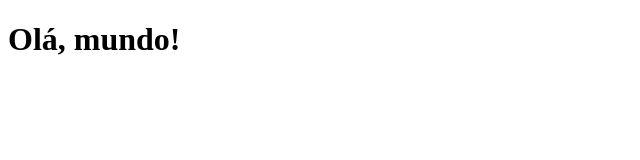
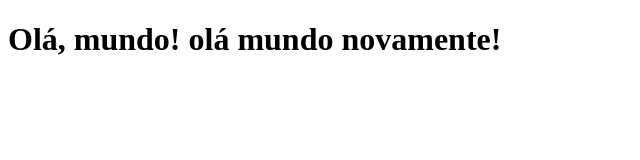
Before and after one commit to cavessadev/trabalho_devops, a plain HTML site: page index.html in a window 1280 px wide. Shown: the whole page, without its empty margins (0-640 px from the left). Drawn offline with Linux system fonts and the light colour scheme.

Commit message:
novamente alterado o ola mundo

```diff
--- a/index.html
+++ b/index.html
@@ -6,6 +6,8 @@
     <title>Document</title>
 </head>
 <body>
-        <h1>Olá, mundo!</h1>
+        <h1>Olá, mundo!
+            olá mundo novamente!
+        </h1>
 </body>
 </html>
```
